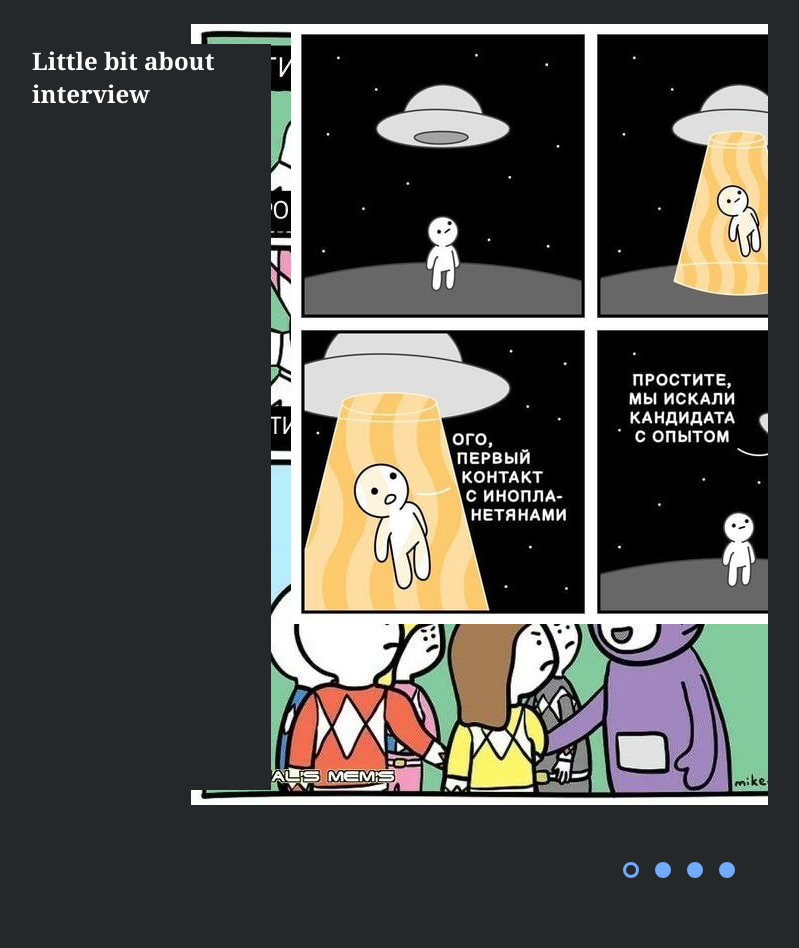
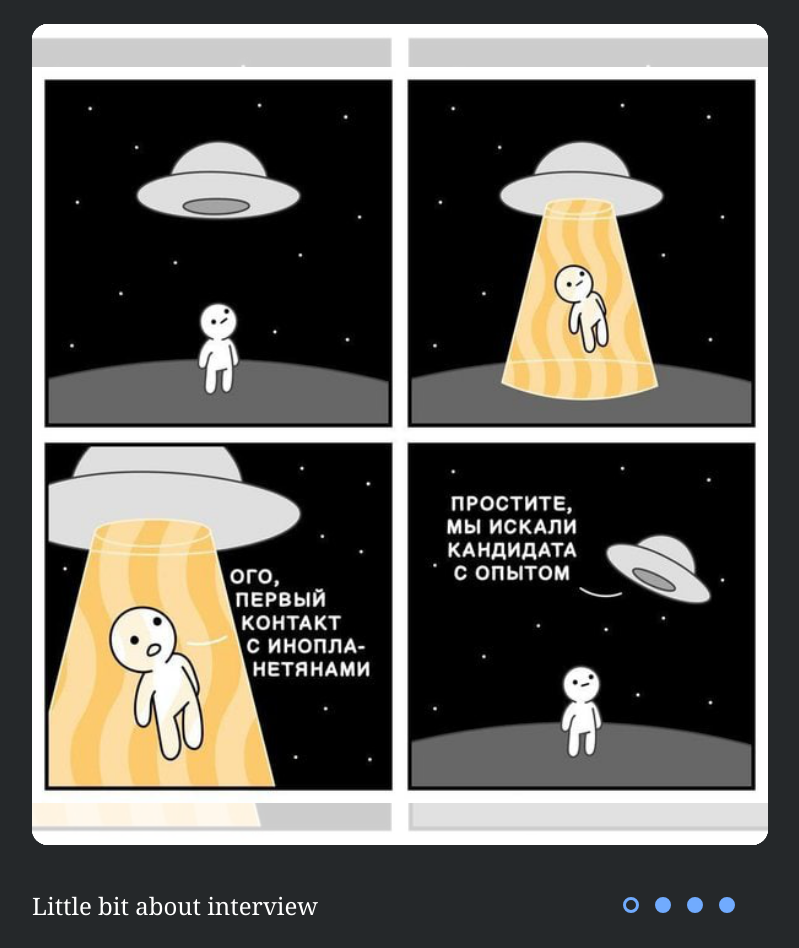
Before and after one commit to MaksimIvashniou/cssMemeSlider, a plain HTML site: page cssMemeSlider/index.html in a window 1280 px wide. Shown: the whole page, without its empty margins (240-1039 px from the left). Drawn offline with Linux system fonts and the light colour scheme.

Commit message:
feat: style memes (Fri, Sep 13, 2024 05:13:44 PM)

```diff
--- a/cssMemeSlider/style.css
+++ b/cssMemeSlider/style.css
@@ -115,3 +115,58 @@ input[type='radio'] {
     background-color: var(--color-gray);
   }
 }
+
+.meme {
+  grid-template-areas:
+    'image image'
+    'summary  ..';
+
+  @media screen and (max-width: 800px) {
+    grid-template-areas:
+      'image'
+      '..'
+      'summary';
+  }
+}
+
+.meme:nth-of-type(1) .meme__image {
+  background-image: url(./assets/images/differences-between-programming-languages.jpg);
+}
+.meme:nth-of-type(2) .meme__image {
+  background-image: url(./assets/images/junior-workflow-be-like.jpg);
+}
+.meme:nth-of-type(3) .meme__image {
+  background-image: url(./assets/images/we-are-a-community.jpg);
+}
+.meme:nth-of-type(4) .meme__image {
+  background-image: url(./assets/images/little-bit-about-interview.png);
+}
+
+.meme__summary {
+  grid-area: summary;
+  align-content: center;
+  margin: 0;
+  font-weight: normal;
+
+  @media screen and (max-width: 800px) {
+    align-content: normal;
+  }
+}
+
+.meme__image {
+  display: flex;
+  grid-area: image;
+  align-items: center;
+  justify-content: center;
+  overflow: hidden;
+  border-radius: 1em;
+  background-blend-mode: color;
+  background-color: rgba(255, 255, 255, 0.8);
+  background-position: center;
+  background-repeat: no-repeat;
+  background-size: cover;
+}
+
+.image {
+  width: 100%;
+}
```
